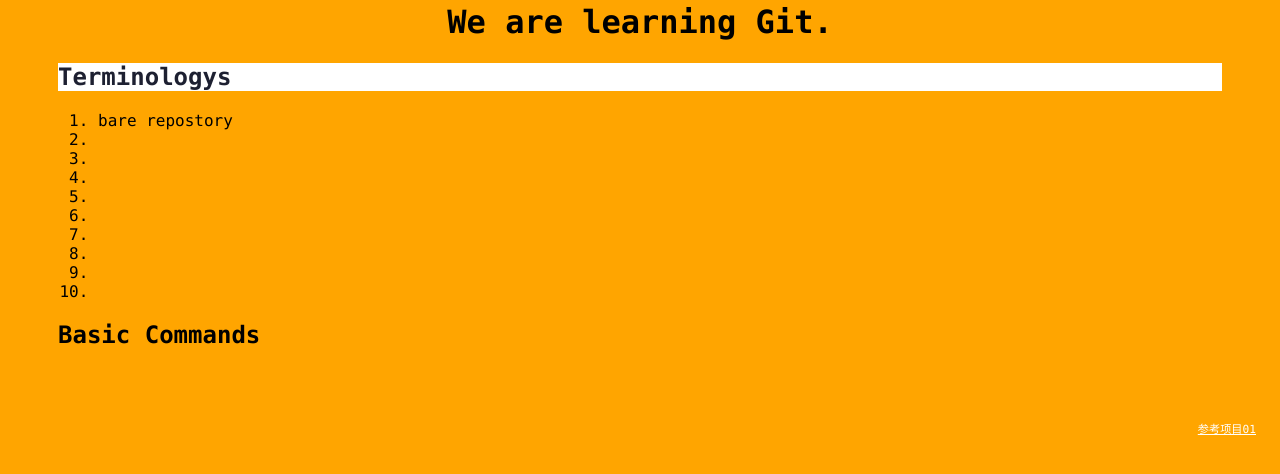
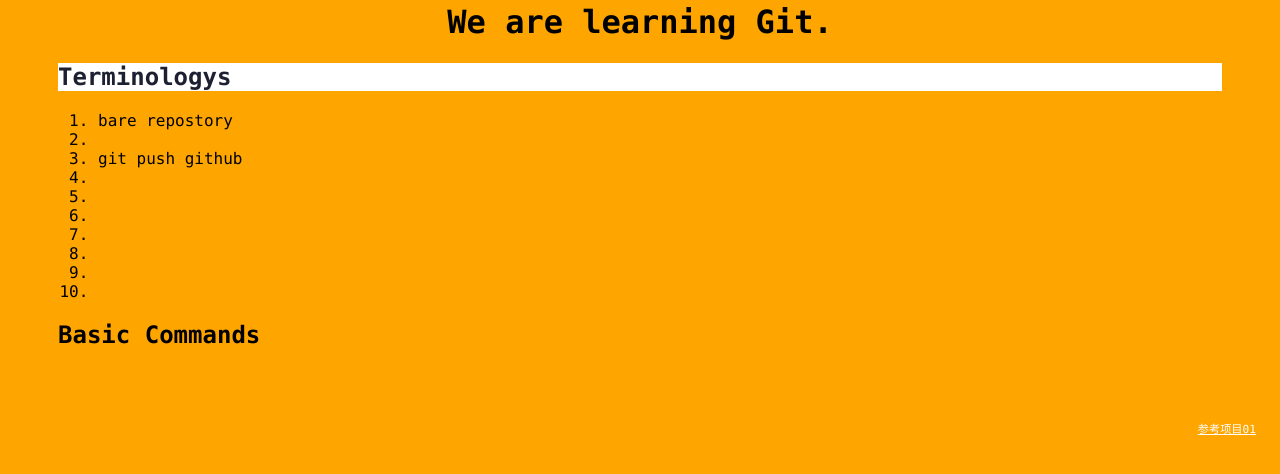
Before and after one commit to alanc1984/git_learning, a plain HTML site: page index.html in a window 1280 px wide. Both pictures are taken after a click on the element "Terminologys". Shown: the part 182-656 px from the top of the page. Drawn offline with Linux system fonts and the light colour scheme.

Commit message:
test push github

```diff
--- a/index.html
+++ b/index.html
@@ -16,7 +16,7 @@
                 <ol>
                     <li>bare repostory</li>
                     <li></li>
-                    <li></li>
+                    <li>git push github</li>
                     <li></li>
                     <li></li>
                     <li></li>
```
